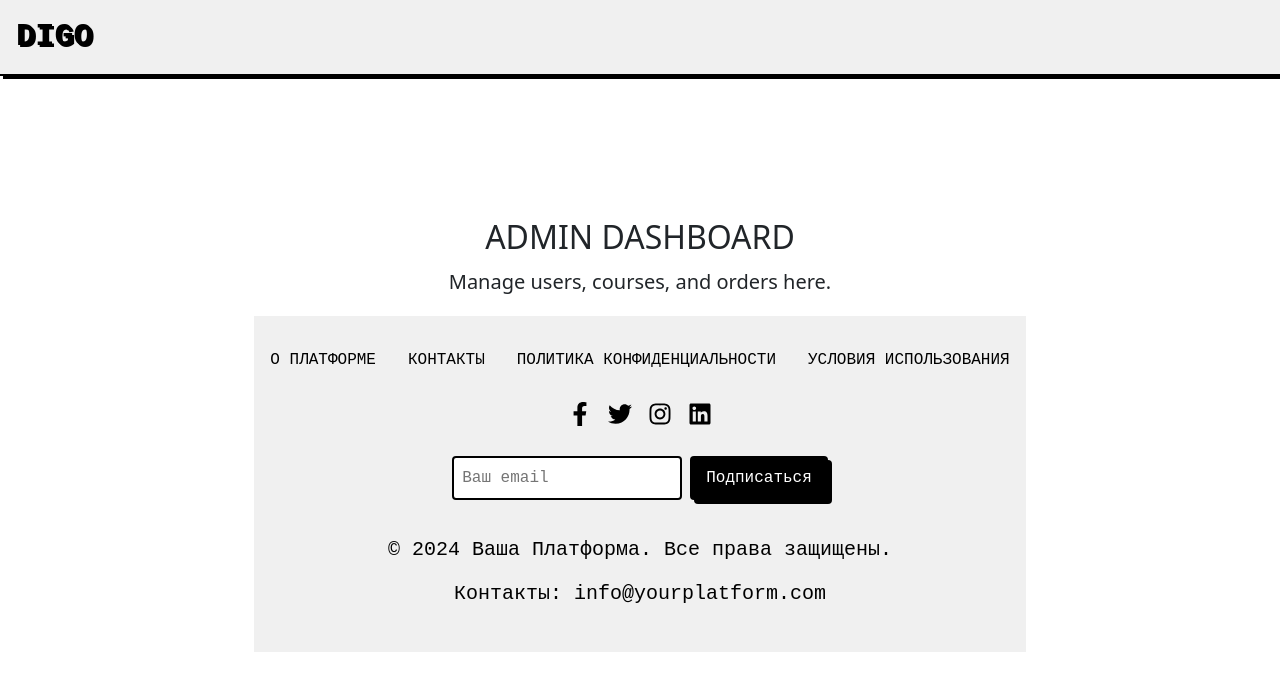
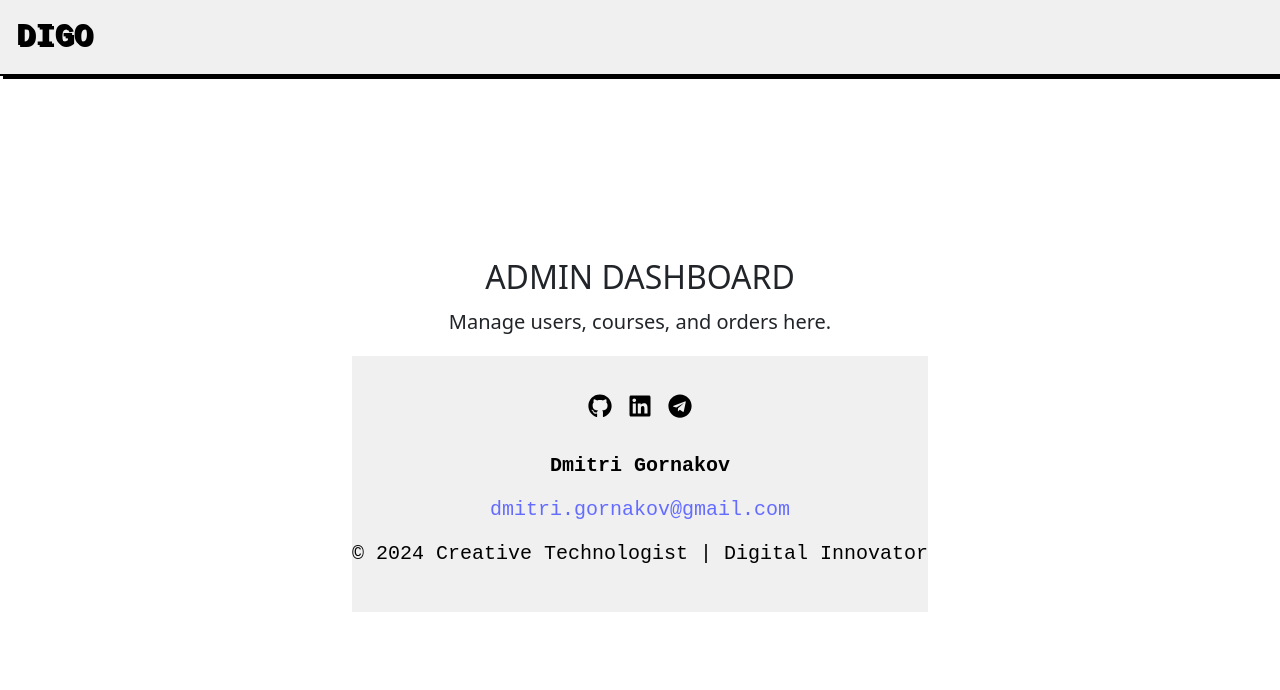
Before and after one commit to visualGravitySense/personal-creative-website, a React (Vite) app: page /admin/dashboard in a window 1280 px wide. Shown: the top 690 px of the page. Built offline with nearby package versions, Linux system fonts and the light colour scheme.

Commit message:
contac, footer

```diff
--- a/src/components/Contact.jsx
+++ b/src/components/Contact.jsx
@@ -1,17 +1,20 @@
 import React, { useState } from 'react';
 import { Button } from 'react-bootstrap';
 import './Profile.css';
+// import './Footer.scss';
+import { FaGithub , FaTelegram, FaTwitter, FaInstagram, FaLinkedin } from 'react-icons/fa';
 
 const Contact = ({ theme }) => {
   const [editing, setEditing] = useState(false);
   const [userInfo, setUserInfo] = useState({
-    name: 'Алексей Петров',
-    email: 'alexey@example.com',
+    name: 'Dmitri Gornakov',
+    email: 'dmitri.gornakov@gmail.com',
     courses: [
-      { title: 'GitHub', progress: 'visualGravitySense' },
-      { title: 'LinkedIn', progress: 'Dmitri Gornakov' },
-      { title: 'Twitter', progress: 'visualGravitySense' },
-      { title: 'Telegram', progress: 'Dmitri Gornakov' }, //   https://t.me/digoNews
+        { title: 'GitHub', progress: 'visualGravitySense', link: 'https://github.com/visualGravitySense', icon: <FaGithub /> },
+        { title: 'LinkedIn', progress: 'Dmitri Gornakov', link: 'https://www.linkedin.com/in/dmitri-gornakov-7a664840/', icon: <FaLinkedin /> },
+        // { title: 'Twitter', progress: 'visualGravitySense', link: 'https://twitter.com/yourprofile', icon: <FaTwitter /> },
+        { title: 'Telegram', progress: 'Digo: Creative Technologist Blog', link: 'https://t.me/digoNews', icon: <FaTelegram /> },
+
 
     ],
   });
@@ -37,7 +40,11 @@ const Contact = ({ theme }) => {
         {!editing ? (
           <>
             <p><strong>Dmitri Gornakov</strong></p>
-            <p><strong>dmitri.gornakov@gmail.com</strong></p>
+            <p>
+                <strong>
+                <a href="mailto:dmitri.gornakov@gmail.com">dmitri.gornakov@gmail.com</a>
+                </strong>
+            </p>
             {/* <p><strong>Имя:</strong> {userInfo.name}</p>
             <p><strong>Email:</strong> {userInfo.email}</p> */}
             {/* <Button className="btn-edit" onClick={handleEditToggle}>Редактировать профиль</Button> */}
@@ -63,14 +70,19 @@ const Contact = ({ theme }) => {
         )}
       </div>
 
+
+
       <h3>Follow Me On Social Media:</h3>
       <div className="user-courses">
         {userInfo.courses.length > 0 ? (
           userInfo.courses.map((course, index) => (
             <div key={index} className="course-card">
+            <a href={course.link} aria-label={course.title} target="_blank" rel="noopener noreferrer" className="card-link">
+              {course.icon} {/* Render the icon here */}
               <h4>{course.title}</h4>
               <p>{course.progress}</p>
-            </div>
+            </a>
+          </div>
           ))
         ) : (
           <p>Loading...</p>
--- a/src/components/Footer.jsx
+++ b/src/components/Footer.jsx
@@ -1,32 +1,48 @@
 import React from 'react';
 import './Footer.scss';
-import { FaFacebookF, FaTwitter, FaInstagram, FaLinkedin } from 'react-icons/fa';
+import { FaTelegram, FaGithub, FaFacebookF, FaTwitter, FaInstagram, FaLinkedin } from 'react-icons/fa';
 
 const Footer = ({ theme }) => {
   return (
     <footer className={`footer ${theme === 'dark' ? 'dark-mode' : ''}`}>
       <div className="footer-container">
-        <div className="footer-links">
+        {/* <div className="footer-links">
           <a href="/about">О платформе</a>
           <a href="/contact">Контакты</a>
           <a href="/privacy-policy">Политика конфиденциальности</a>
           <a href="/terms-of-use">Условия использования</a>
+        </div> */}
+        <div className="footer-social">
+          <a href="https://github.com/visualGravitySense" aria-label="GitHub"><FaGithub /></a>
+          <a href="https://www.linkedin.com/in/dmitri-gornakov-7a664840/" aria-label="LinkedIn"><FaLinkedin /></a>
+          <a href="https://t.me/digoNews" aria-label="Telegram"><FaTelegram /></a>
+          {/* <a href="https://twitter.com" aria-label="Twitter"><FaTwitter /></a>
+          <a href="https://instagram.com" aria-label="Instagram"><FaInstagram /></a> */}
         </div>
-        <div className="footer-social">
-          <a href="https://facebook.com" aria-label="Facebook"><FaFacebookF /></a>
-          <a href="https://twitter.com" aria-label="Twitter"><FaTwitter /></a>
-          <a href="https://instagram.com" aria-label="Instagram"><FaInstagram /></a>
-          <a href="https://linkedin.com" aria-label="LinkedIn"><FaLinkedin /></a>
-        </div>
-        <div className="footer-subscribe">
+
+        {/* Footer subscribe */}
+        {/* <div className="footer-subscribe">
           <form>
             <input type="email" placeholder="Ваш email" required />
             <button type="submit">Подписаться</button>
           </form>
-        </div>
+        </div> */}
+
         <div className="footer-info">
-          <p>&copy; {new Date().getFullYear()} Ваша Платформа. Все права защищены.</p>
-          <p>Контакты: info@yourplatform.com</p>
+          <p><strong>Dmitri Gornakov</strong></p>
+
+          <p>
+                <strong>
+                <a href="mailto:dmitri.gornakov@gmail.com">dmitri.gornakov@gmail.com</a>
+                </strong>
+            </p>
+
+          <p>&copy; {new Date().getFullYear()} Creative Technologist | Digital Innovator</p>
+
+          {/* <p>Контакты: dmitri.gornakov@gmail.com</p> */}
+
+
+
         </div>
       </div>
     </footer>
--- a/src/components/Profile.css
+++ b/src/components/Profile.css
@@ -52,6 +52,8 @@
     margin-bottom: 1rem;
   }
 
+
+
   .btn-edit, .btn-save {
     background-color: #333;
     color: #fff;
```
